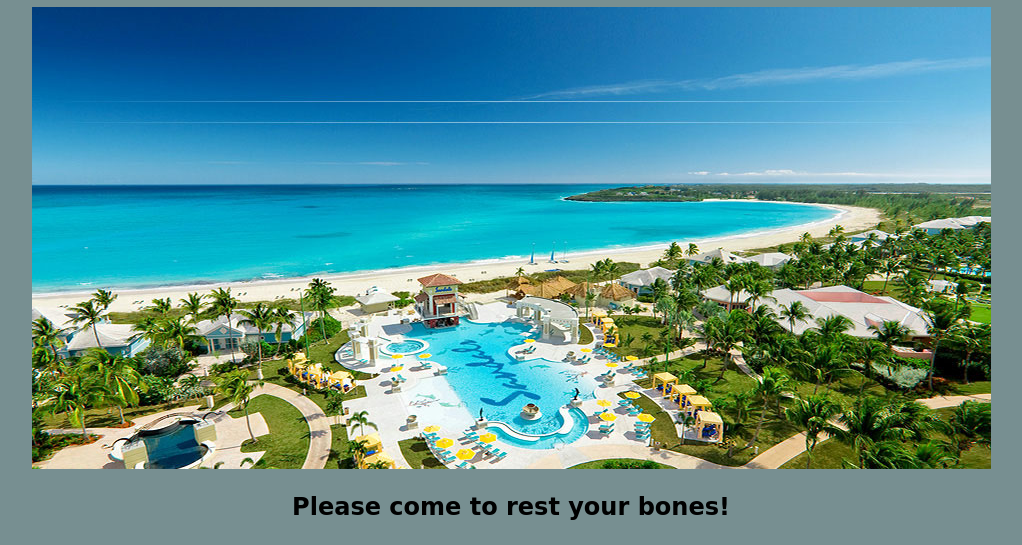
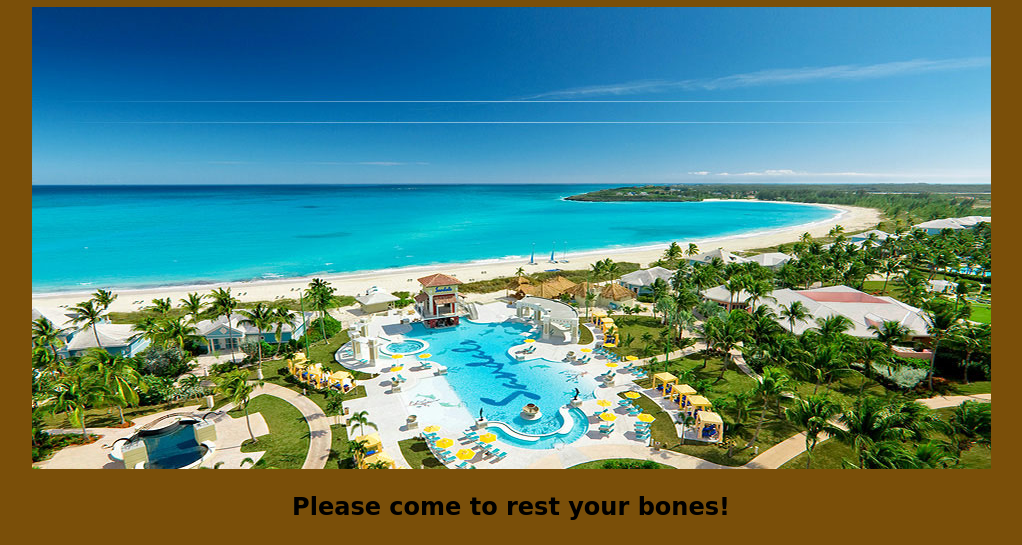
Before and after one commit to Chitroopa/Resort_project, a plain HTML site: page index.html in a window 1280 px wide. Shown: the part 73-618 px from the top of the page, without its empty margins (129-1151 px from the left). Drawn offline with Linux system fonts and the light colour scheme.

Commit message:
Add a different background color

```diff
--- a/css/styles.css
+++ b/css/styles.css
@@ -1,7 +1,7 @@
 
 body {
   text-align: center;
-  background-color: #778f91;
+  background-color: #7a4f09;
 }
 ul {
   list-style-type: none;
```
